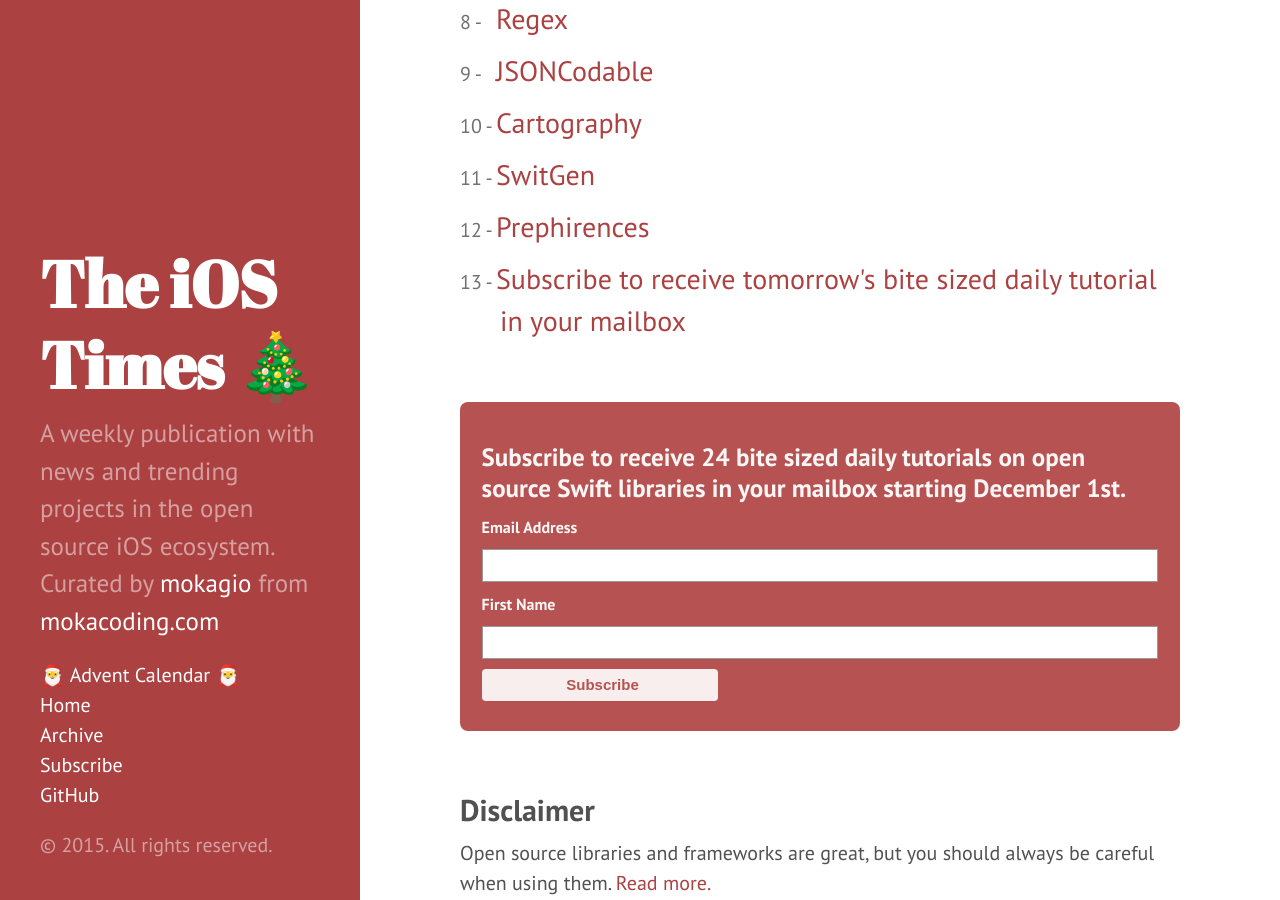
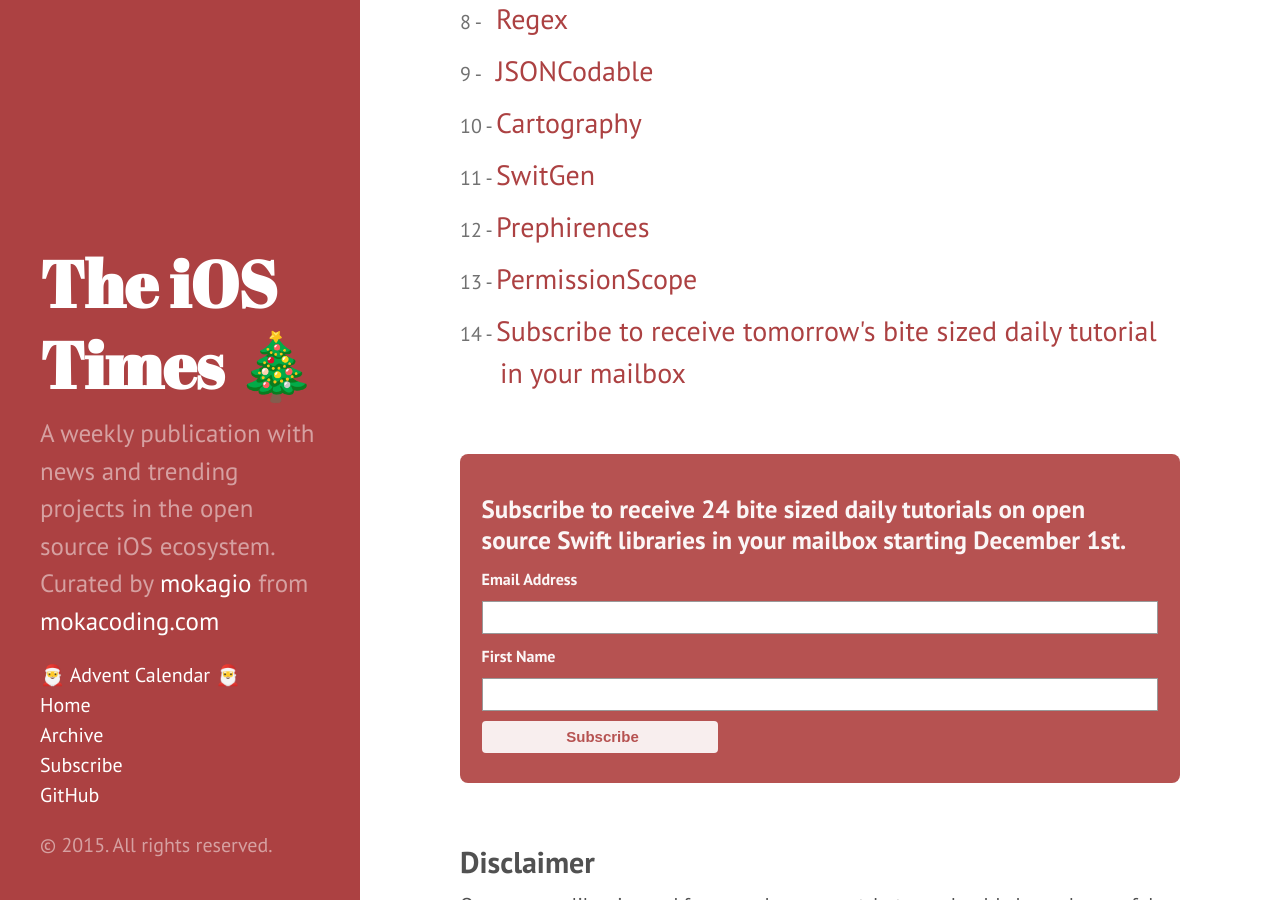
Before and after one commit to mokacoding/the-ios-times, a Jekyll site: the page built from advent-calendar.html, in a window 1280 px wide and 900 px high, scrolled down 654 px. Built offline with Jekyll 4.4.1, drawn with Linux system fonts in a browser that asks for light colours; comment, search, counter and statistics services are not loaded.

Commit message:
Update advent calendar index

```diff
--- a/advent-calendar.html
+++ b/advent-calendar.html
@@ -22,6 +22,7 @@
   <li><a href="/advent-calendar/cartography.html">Cartography</a></li>
   <li><a href="/advent-calendar/swiftgen.html">SwitGen</a></li>
   <li><a href="/advent-calendar/prephirences.html">Prephirences</a></li>
+  <li><a href="/advent-calendar/permissionscope.html">PermissionScope</a></li>
   <li><a href="/advent-calendar-subscribe">Subscribe to receive tomorrow's bite sized daily tutorial in your mailbox</a></li>
 </ol>
 
```
